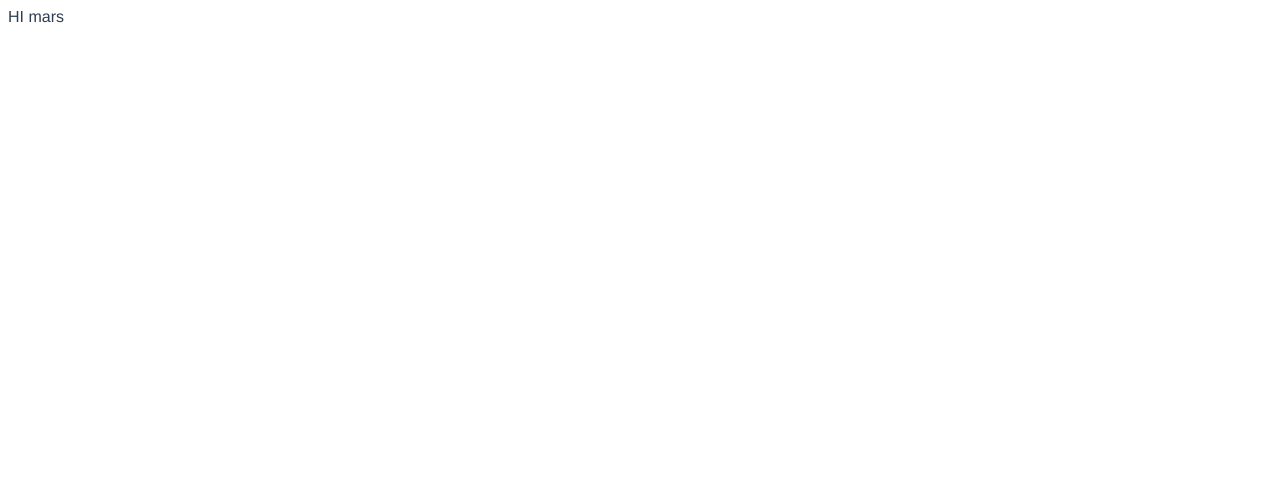
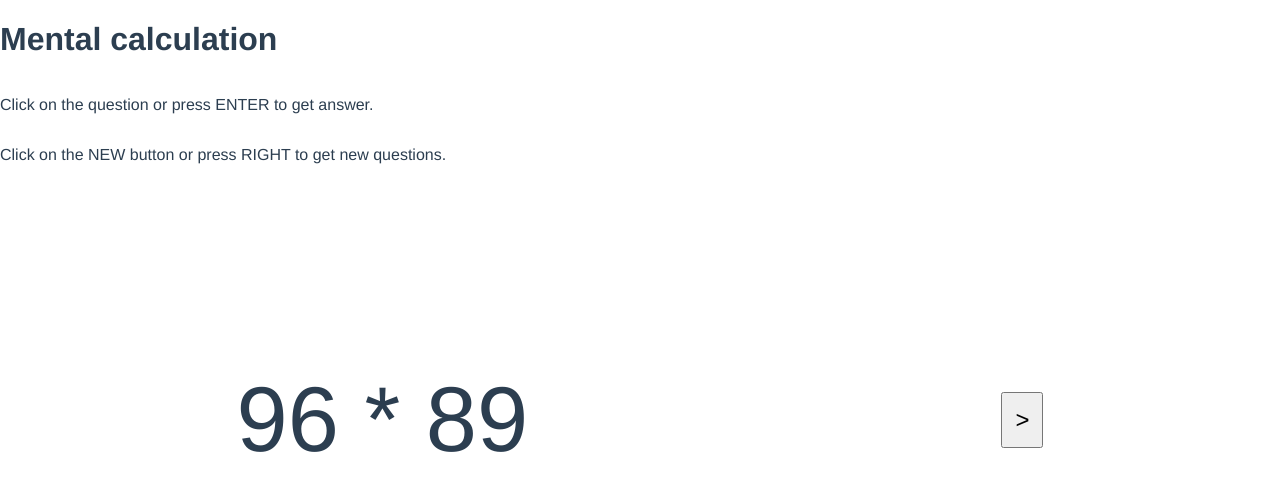
Before and after one commit to flying-musk/mental-calculation, a Vue app: page / in a window 1280 px wide. Shown: the top 490 px of the page. Built offline with nearby package versions, Linux system fonts and the light colour scheme.

Commit message:
[mental-calculation] Finish component: MentalCalculation.

```diff
--- a/src/App.vue
+++ b/src/App.vue
@@ -1,15 +1,21 @@
 <template>
-  <div id="app">HI mars</div>
+  <div id="app">
+    <MentalCalculation />
+  </div>
 </template>
 
 <script>
+import MentalCalculation from './components/MentalCalculation.vue';
 export default {
   name: 'App',
-  components: {},
+  components: { MentalCalculation },
 };
 </script>
 
 <style lang="scss">
+body {
+  margin: 0;
+}
 #app {
   font-family: Avenir, Helvetica, Arial, sans-serif;
   color: #2c3e50;
--- /dev/null
+++ b/src/components/MentalCalculation.vue
@@ -0,0 +1,91 @@
+<template>
+  <div id="mental_calculation" class="m-outer">
+    <h1>Mental calculation</h1>
+    <p>Click on the question or press ENTER to get answer.</p>
+    <p>Click on the NEW button or press RIGHT to get new questions.</p>
+    <div class="m-main">
+      <div v-if="!showAnswer" class="main-content" @click="toggleClick">
+        {{ firstNumber }} {{ operator }} {{ secondNumber }}
+      </div>
+      <div v-if="showAnswer" class="main-content" @click="toggleClick">
+        {{ answer }}
+      </div>
+      <button class="main-button" @click="nextQuestion">&gt;</button>
+    </div>
+  </div>
+</template>
+
+<script>
+export default {
+  name: 'MentalCalculation',
+  data() {
+    return {
+      randomNumber: Math.random(),
+      showAnswer: false,
+    };
+  },
+  computed: {
+    isTimes: function () {
+      return this.randomNumber < 0.75;
+    },
+    operator: function () {
+      return this.isTimes ? '*' : '+';
+    },
+    firstNumber: function () {
+      return Math.trunc(Math.random() * (this.isTimes ? 100 : 1000));
+    },
+    secondNumber: function () {
+      return Math.trunc(Math.random() * (this.isTimes ? 100 : 1000));
+    },
+    answer: function () {
+      return this.isTimes
+        ? this.firstNumber * this.secondNumber
+        : this.firstNumber + this.secondNumber;
+    },
+  },
+  methods: {
+    nextQuestion() {
+      this.showAnswer = false;
+      this.randomNumber = Math.random();
+    },
+    toggleClick() {
+      this.showAnswer = !this.showAnswer;
+    },
+  },
+  created() {
+    window.addEventListener('keydown', (e) => {
+      if (e.code === 'ArrowRight') {
+        this.nextQuestion();
+      }
+      if (e.code === 'Enter') {
+        this.toggleClick();
+      }
+    });
+  },
+};
+</script>
+
+<style scoped lang="scss">
+.m-outer {
+  display: grid;
+}
+.m-main {
+  min-height: 60vh;
+  display: flex;
+  flex-wrap: wrap;
+  justify-content: space-around;
+  align-items: center;
+}
+.main-content {
+  font-size: 92px;
+}
+.main-button {
+  padding: 12px;
+  font-size: 24px;
+}
+@media (max-width: 480px) {
+  .main-content {
+    font-size: 52px;
+  }
+}
+</style>
```
